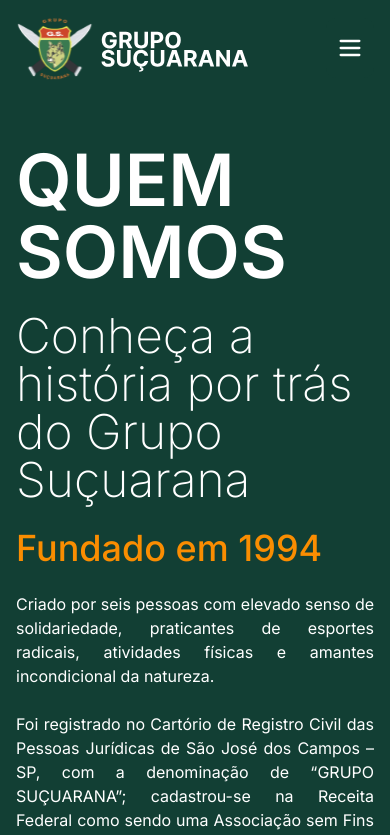
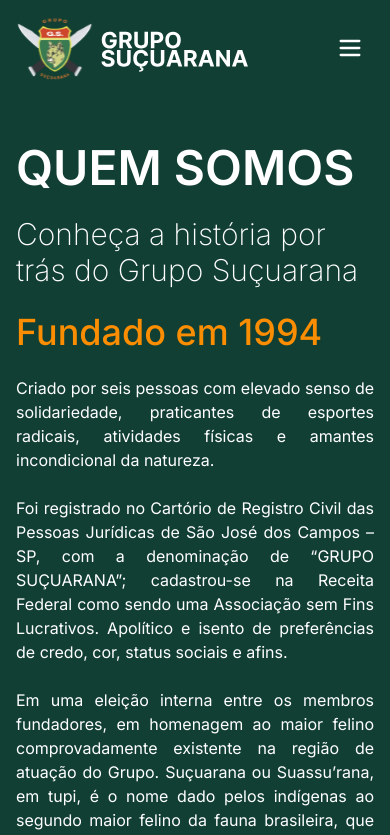
Before and after one commit to luishsilva09/Site-GS, a Next.js app: page /quem-somos in a window 390 px wide. Shown: the top 835 px of the page. Built offline with nearby package versions, Linux system fonts and the light colour scheme.

Commit message:
fix: responsividade

```diff
--- a/src/app/missao/page.tsx
+++ b/src/app/missao/page.tsx
@@ -6,9 +6,9 @@
     return (
         <main className="bg-green-base">
             <Container>
-                <h1 className="text-white text-7xl font-semibold">MISSÃO</h1>
+                <h1 className="text-white text-5xl font-semibold sm:text-7xl">MISSÃO</h1>
                 <br />
-                <h2 className="text-white text-5xl font-light max-w-2xl">Nossa missão e valores fundamentais</h2>
+                <h2 className="text-white text-3xl font-light max-w-2xl sm:text-5xl">Nossa missão e valores fundamentais</h2>
                 <br />
                 <div className="grid grid-cols-1 gap-8">
                     <div className="text-white font-normal text-justify">
--- a/src/app/quem-somos/page.tsx
+++ b/src/app/quem-somos/page.tsx
@@ -5,9 +5,9 @@
         <main className="bg-green-base">
             <Container>
                 <div>
-                    <h1 className="text-white text-7xl font-semibold">QUEM SOMOS</h1>
+                    <h1 className="text-white text-5xl font-semibold sm:text-7xl">QUEM SOMOS</h1>
                     <br />
-                    <h2 className="text-white text-5xl font-light max-w-2xl">Conheça a história por trás do Grupo Suçuarana</h2>
+                    <h2 className="text-white text-3xl font-light max-w-2xl sm:text-5xl">Conheça a história por trás do Grupo Suçuarana</h2>
                     <br />
                     <h3 className="text-orange-base font-medium text-4xl">Fundado em 1994</h3>
                     <br />
```
